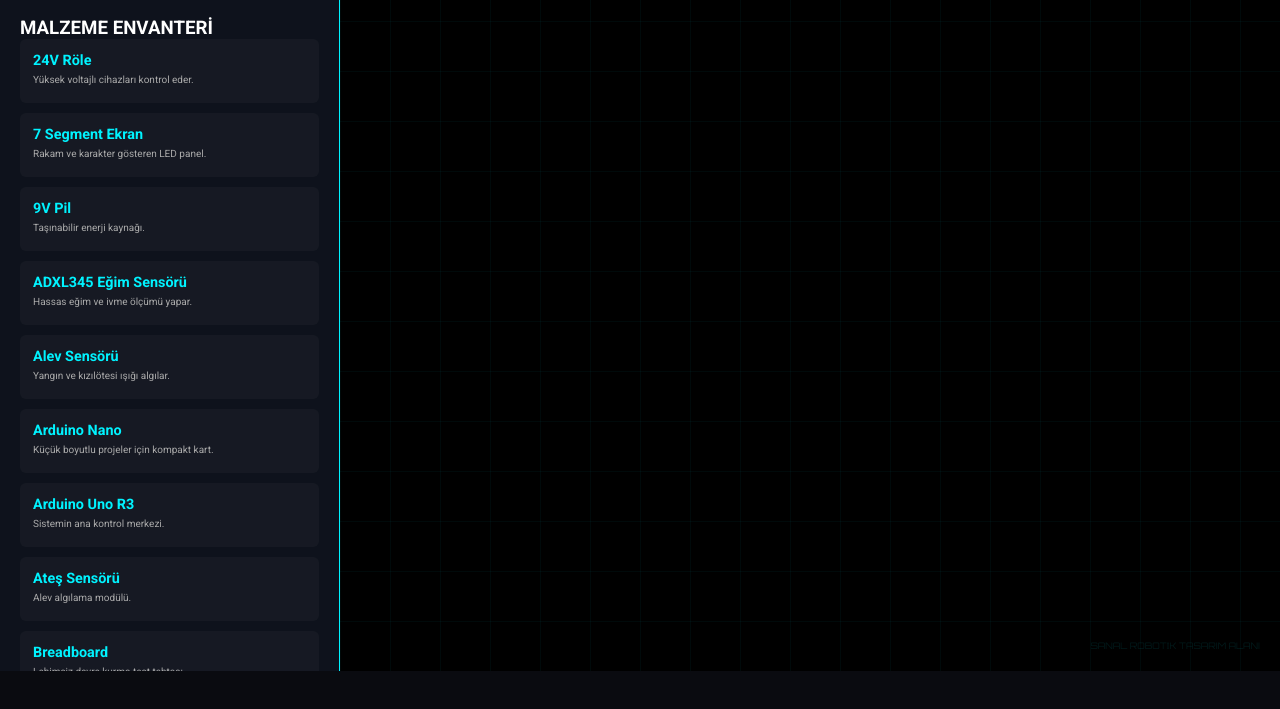
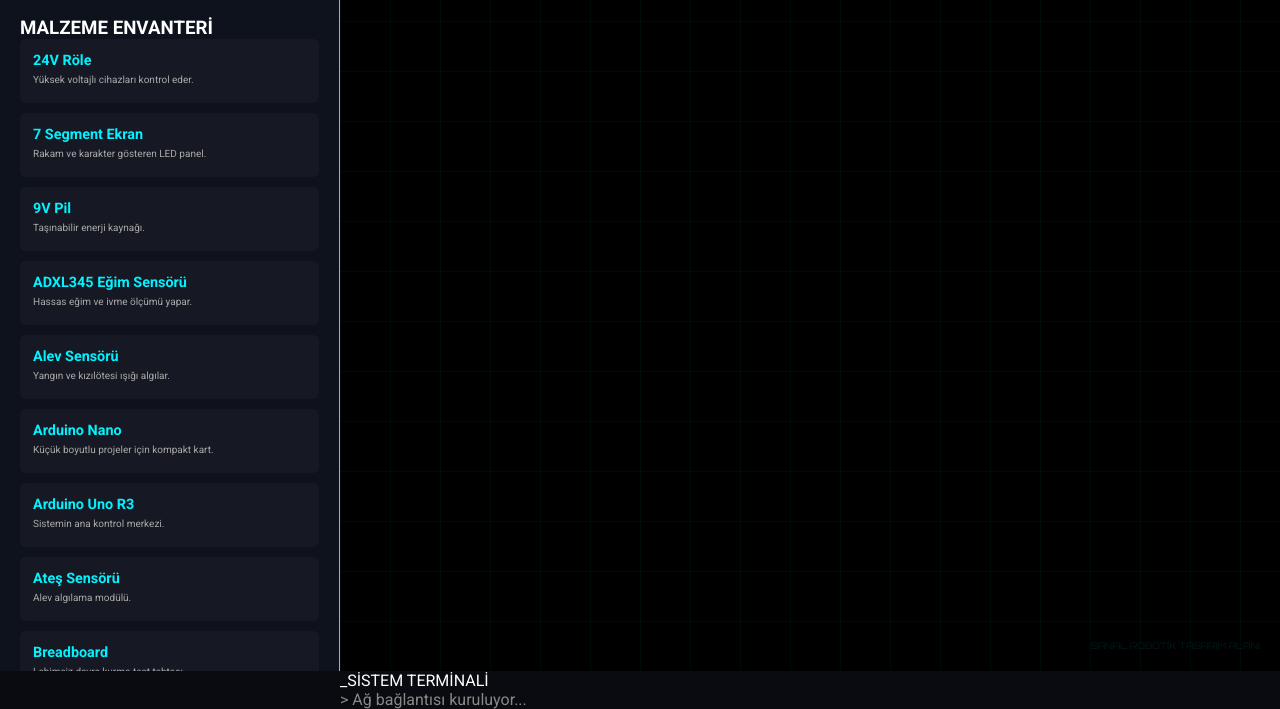
Before and after one commit to kalayciazrafatma-boop/Ardu-no-Atolyes-3, a plain HTML site: page index.html in a window 1280 px wide. Shown: the part 129-838 px from the top of the page. Before the commit the page ends 800 px from the top, so only its background shows below. Drawn offline with Linux system fonts and the light colour scheme.

Commit message:
Add system terminal section to index.html

```diff
--- a/index.html
+++ b/index.html
@@ -36,6 +36,13 @@
             <div id="table-canvas" class="grid-table">
                 <div class="watermark">SANAL ROBOTİK TASARIM ALANI</div>
             </div>
+
+            <div class="system-terminal">
+                <div class="terminal-header">_SİSTEM TERMİNALİ</div>
+                <div id="terminal-content">
+                    <span style="color: #888;">> Ağ bağlantısı kuruluyor...</span>
+                </div>
+            </div>
         </main>
     </div>
 
```
